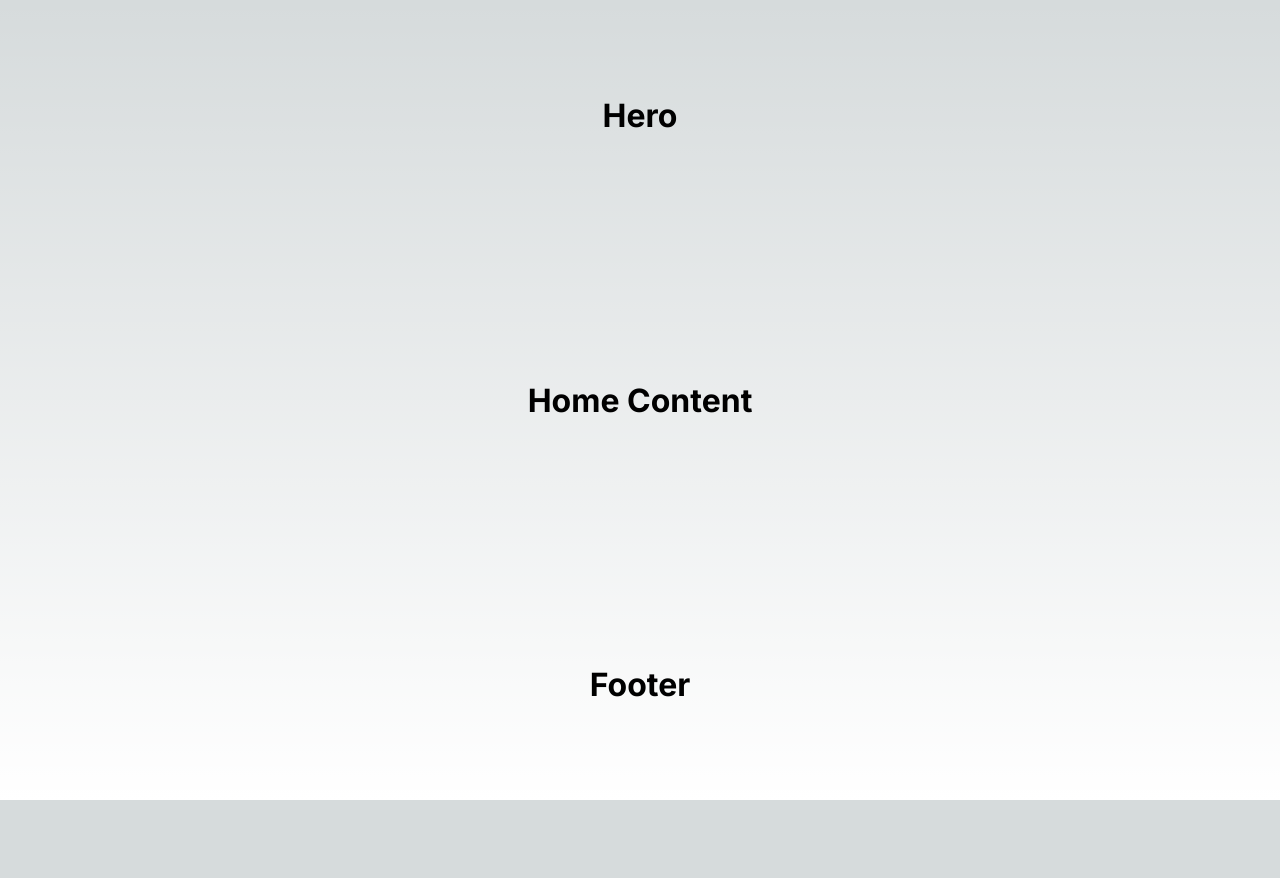
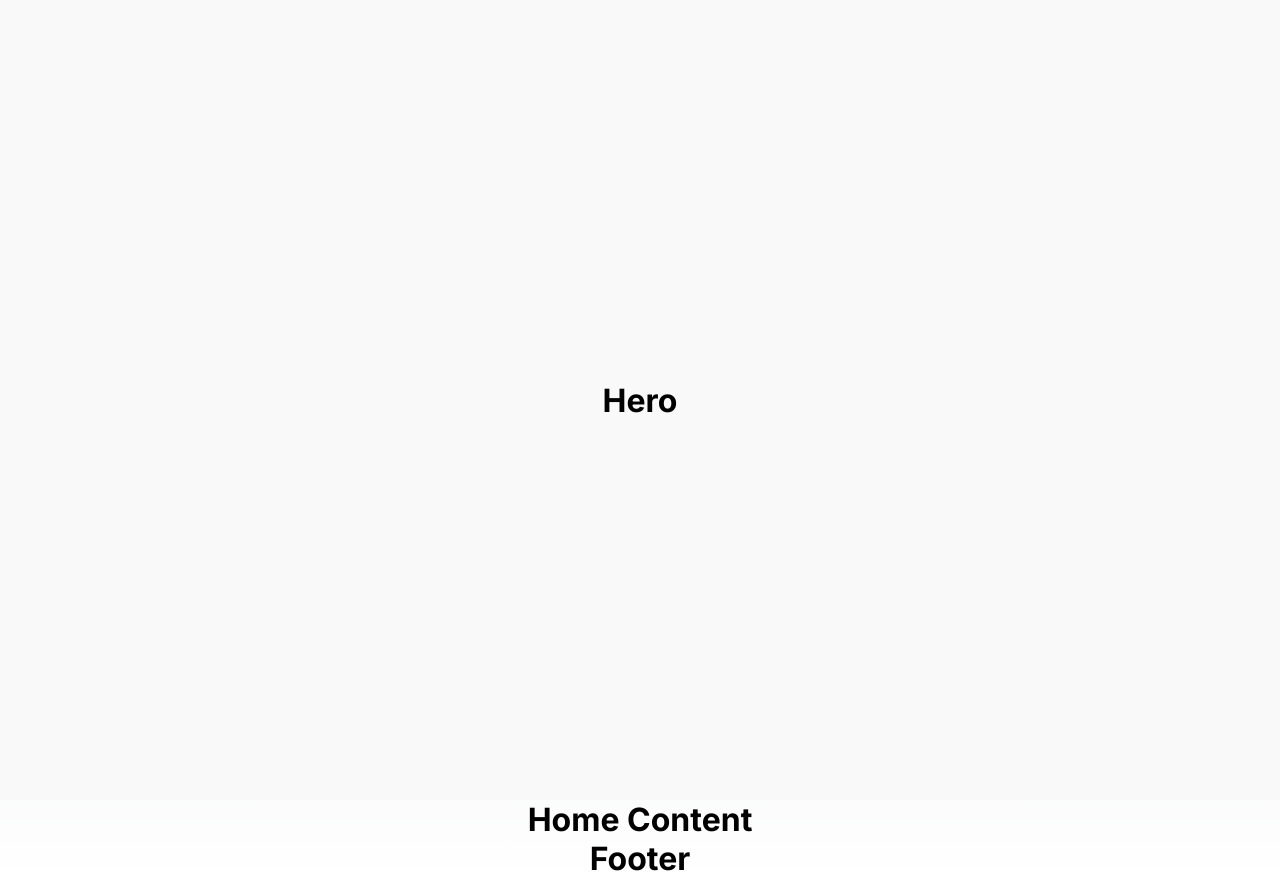
Before and after one commit to alessandrovaru/short-film-app, a Next.js app: page / in a window 1280 px wide. Before the commit the page ends 800 px from the top, so only its background shows below. Built offline with nearby package versions, Linux system fonts and the light colour scheme.

Commit message:
Refactor CSS for page and Hero components

```diff
--- a/src/app/page.module.css
+++ b/src/app/page.module.css
@@ -3,6 +3,5 @@
   flex-direction: column;
   justify-content: space-between;
   align-items: center;
-  padding: 6rem;
   min-height: 100vh;
 }
--- a/src/components/home/Hero/Hero.module.css
+++ b/src/components/home/Hero/Hero.module.css
@@ -0,0 +1,8 @@
+.container{
+    display: flex;
+    justify-content: center;
+    align-items: center;
+    height: 100vh;
+    width: 100vw;
+    background-color: #f9f9f9;
+}
```
